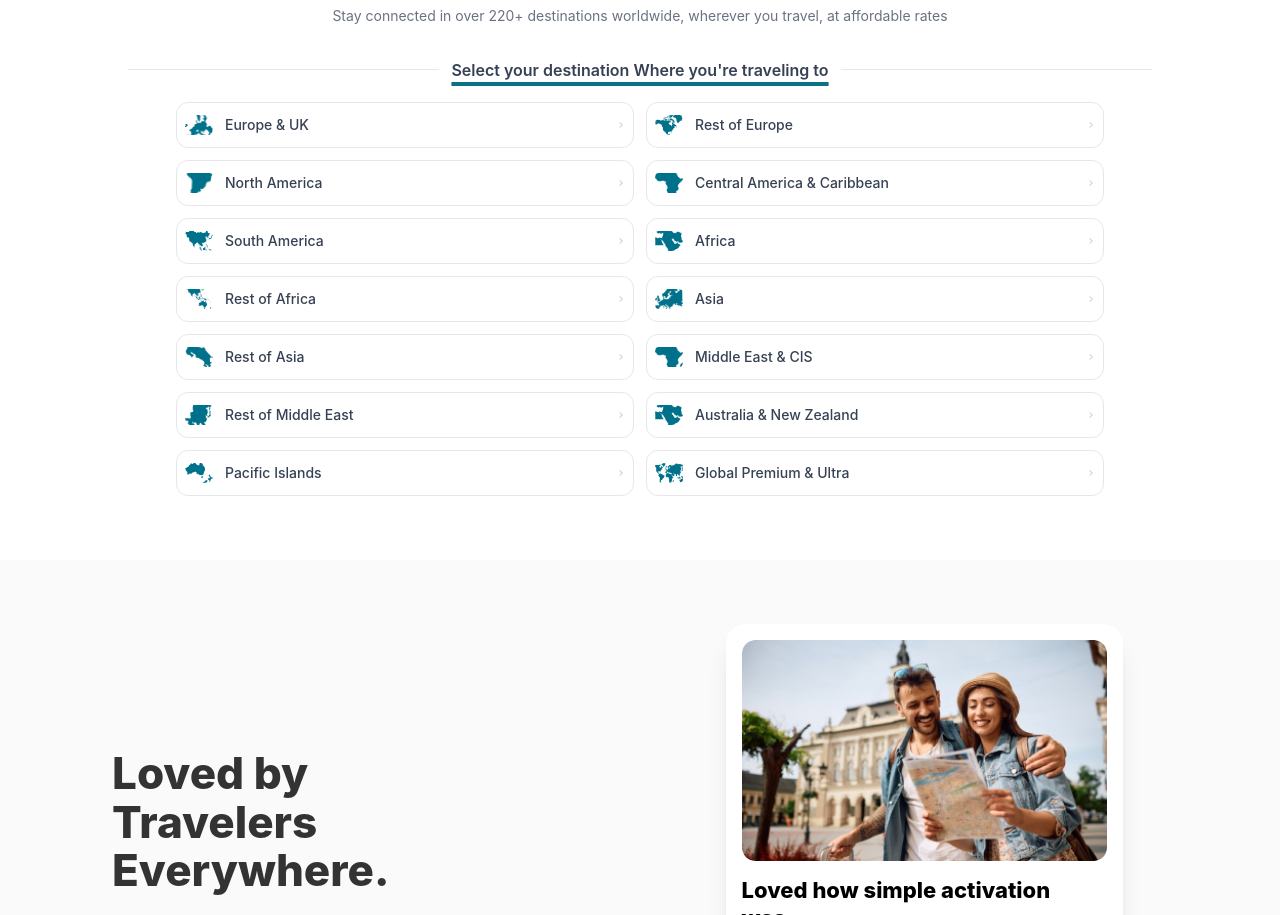
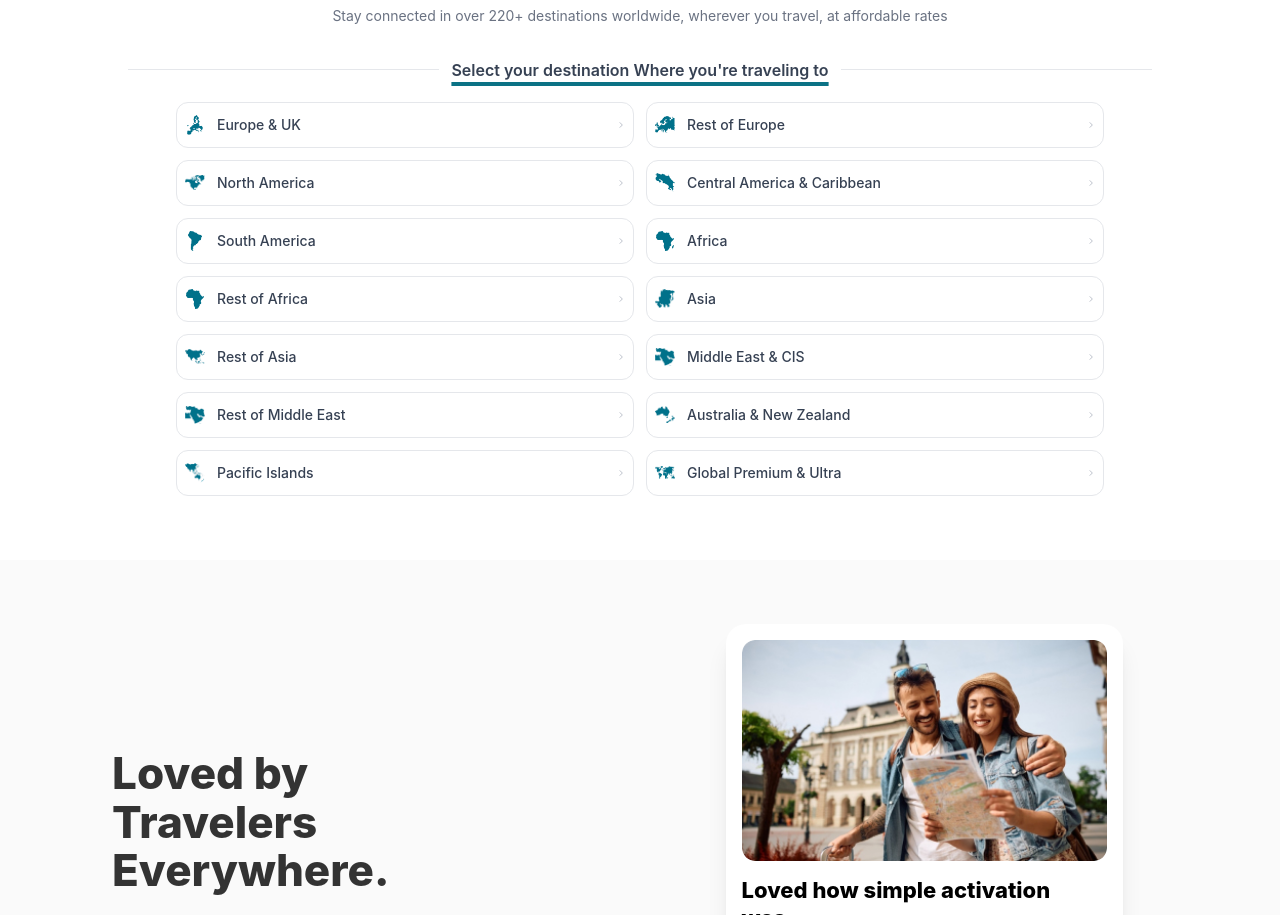
Before and after one commit to ZoikoGroup/zoikoorbitNew-reactNext, a Next.js app: page /personal-travelers in a window 1280 px wide. Shown: the part 1695-2610 px from the top of the page. Built offline with nearby package versions, Linux system fonts and the light colour scheme.

Commit message:
Resolved image issue in personal Travelers

```diff
--- a/app/personal-travelers/PersonalTravelers.tsx
+++ b/app/personal-travelers/PersonalTravelers.tsx
@@ -56,62 +56,62 @@ const destinations = [
     label: "Europe & UK",
   },
   {
-    icon: "/image/destinations/Group.png",
+    icon: "/image/destinations/Group (1).png",
     alt: "Rest of Europe",
     label: "Rest of Europe",
   },
   {
-    icon: "/image/destinations/Camada 1.png",
+    icon: "/image/destinations/Group.png",
     alt: "North America",
     label: "North America",
   },
   {
-    icon: "/image/destinations/Vector.png",
+    icon: "/image/destinations/Vector (2).png",
     alt: "Central America & Caribbean",
     label: "Central America & Caribbean",
   },
   {
-    icon: "/image/destinations/Vector (1).png",
+    icon: "/image/destinations/Camada 1.png",
     alt: "South America",
     label: "South America",
   },
   {
-    icon: "/image/destinations/Group 1597883188.png",
+    icon: "/image/destinations/Group 1597883212.png",
     alt: "Africa",
     label: "Africa",
   },
   {
-    icon: "/image/destinations/Rectangle 902.png",
+    icon: "/image/destinations/Vector.png",
     alt: "Rest of Africa",
     label: "Rest of Africa",
   },
   {
-    icon: "/image/destinations/Group (1).png",
+    icon: "/image/destinations/Group (2).png",
     alt: "Asia",
     label: "Asia",
   },
   {
-    icon: "/image/destinations/Vector (2).png",
+    icon: "/image/destinations/Vector (1).png",
     alt: "Rest of Asia",
     label: "Rest of Asia",
   },
   {
-    icon: "/image/destinations/Group 1597883212.png",
+    icon: "/image/destinations/Group 1597883188.png",
     alt: "Middle East & CIS",
     label: "Middle East & CIS",
   },
   {
-    icon: "/image/destinations/Group (2).png",
+    icon: "/image/destinations/Group 1597883188.png",
     alt: "Rest of Middle East",
     label: "Rest of Middle East",
   },
   {
-    icon: "/image/destinations/Group 1597883188 (1).png",
+    icon: "/image/destinations/Group 1597883215.png",
     alt: "Australia & New Zealand",
     label: "Australia & New Zealand",
   },
   {
-    icon: "/image/destinations/Group 1597883215.png",
+    icon: "/image/destinations/Rectangle 902.png",
     alt: "Pacific Islands",
     label: "Pacific Islands",
   },
@@ -278,7 +278,7 @@ export default function PersonalTravelers() {
                 <img
                   src={d.icon}
                   alt={d.label}
-                  className="w-7 h-5 object-cover rounded-sm shrink-0"
+                  className="w-5 h-5 object-contain shrink-0"
                   onError={(e) => {
                     (e.currentTarget as HTMLImageElement).src =
                       "https://cdn-icons-png.flaticon.com/512/616/616408.png";
```
